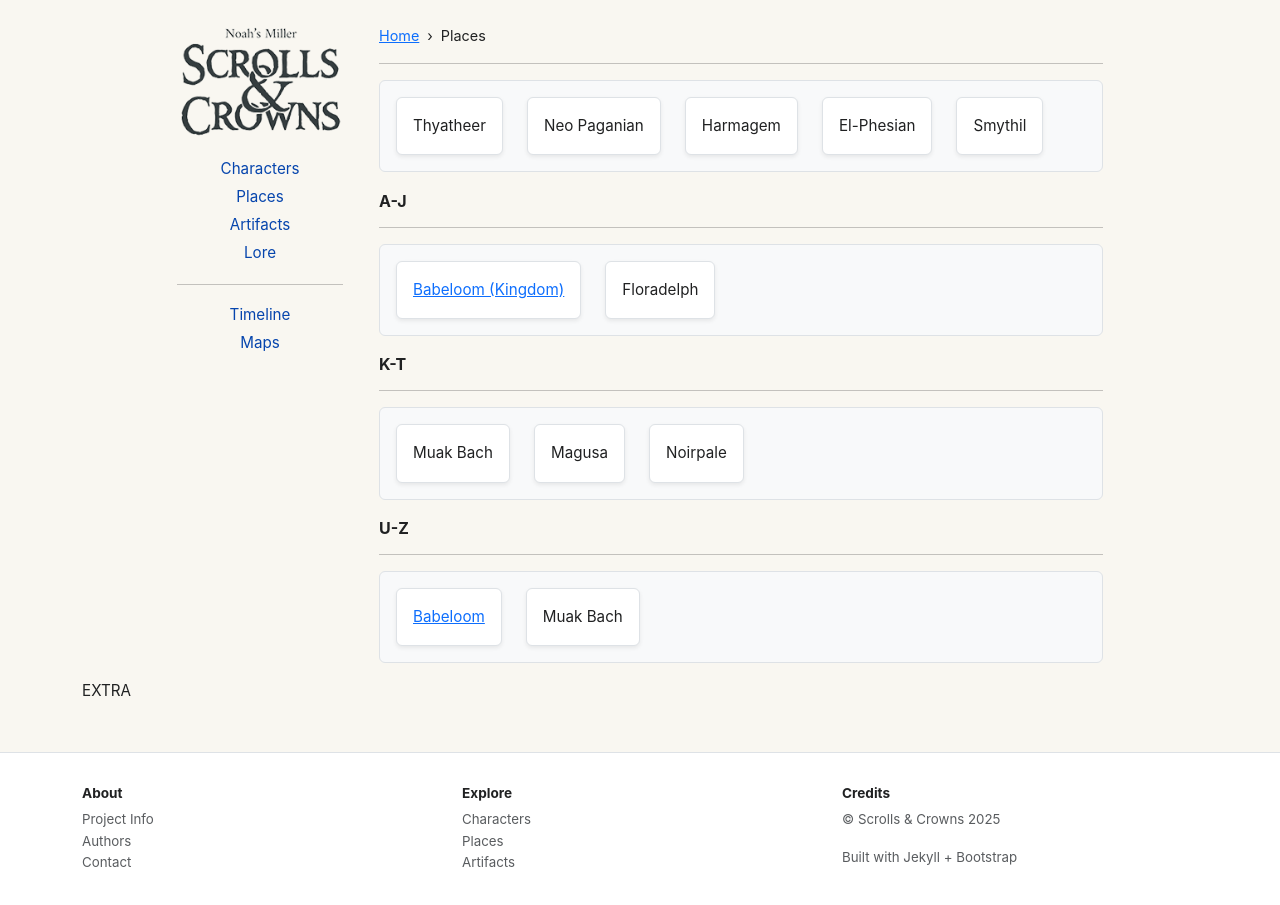
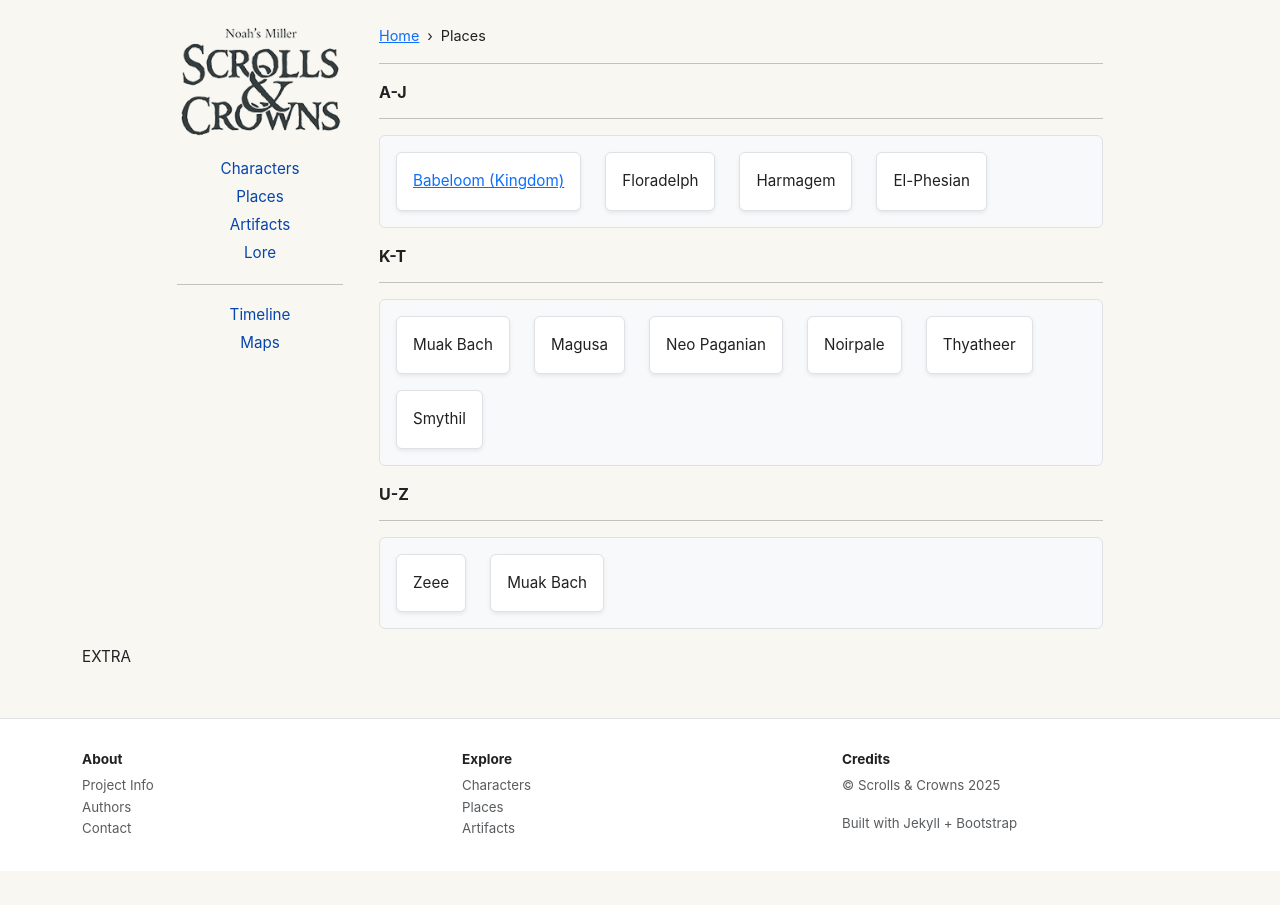
Before and after one commit to scrollsandcrowns/Wiki, a Jekyll site: the page built from places.html, in a window 1280 px wide. Built offline with Jekyll 4.4.1, drawn with Linux system fonts in a browser that asks for light colours.

Commit message:
Update places.html

```diff
--- a/places.html
+++ b/places.html
@@ -6,29 +6,6 @@ permalink: /places/
 
 {% include breadcrumbs.html %}
 <hr>
-
-<ul class="list-unstyled d-flex flex-wrap gap-3 border rounded p-3 bg-light">
-
-
-
-
-
-  <li class="list-inline-item">
-    <div class="border rounded p-3 shadow-sm bg-white">Thyatheer</div>
-  </li>
-  <li class="list-inline-item">
-    <div class="border rounded p-3 shadow-sm bg-white">Neo Paganian</div>
-  </li>
-  <li class="list-inline-item">
-    <div class="border rounded p-3 shadow-sm bg-white">Harmagem</div>
-  </li>
-  <li class="list-inline-item">
-    <div class="border rounded p-3 shadow-sm bg-white">El-Phesian</div>
-  </li>
-    <li class="list-inline-item">
-    <div class="border rounded p-3 shadow-sm bg-white">Smythil</div>
-  </li>
-</ul>
 
 <h6>A-J</h6>
 <hr>
@@ -40,6 +17,12 @@ permalink: /places/
   </li>
   <li class="list-inline-item">
     <div class="border rounded p-3 shadow-sm bg-white">Floradelph</div>
+  </li>
+  <li class="list-inline-item">
+    <div class="border rounded p-3 shadow-sm bg-white">Harmagem</div>
+  </li>
+  <li class="list-inline-item">
+    <div class="border rounded p-3 shadow-sm bg-white">El-Phesian</div>
   </li>
 </ul>
 
@@ -53,7 +36,16 @@ permalink: /places/
     <div class="border rounded p-3 shadow-sm bg-white">Magusa</div>
   </li>
   <li class="list-inline-item">
+    <div class="border rounded p-3 shadow-sm bg-white">Neo Paganian</div>
+  </li>
+  <li class="list-inline-item">
     <div class="border rounded p-3 shadow-sm bg-white">Noirpale</div>
+  </li>
+  <li class="list-inline-item">
+    <div class="border rounded p-3 shadow-sm bg-white">Thyatheer</div>
+  </li>
+  <li class="list-inline-item">
+    <div class="border rounded p-3 shadow-sm bg-white">Smythil</div>
   </li>
 </ul>
 
@@ -61,9 +53,7 @@ permalink: /places/
 <hr>
 <ul class="list-unstyled d-flex flex-wrap gap-3 border rounded p-3 bg-light">
   <li class="list-inline-item">
-    <div class="border rounded p-3 shadow-sm bg-white">
-      <a href="{{ '/places/babeloom' | relative_url }}">Babeloom</a>
-    </div>
+    <div class="border rounded p-3 shadow-sm bg-white">Zeee</div>
   </li>
   <li class="list-inline-item">
     <div class="border rounded p-3 shadow-sm bg-white">Muak Bach</div>
```
